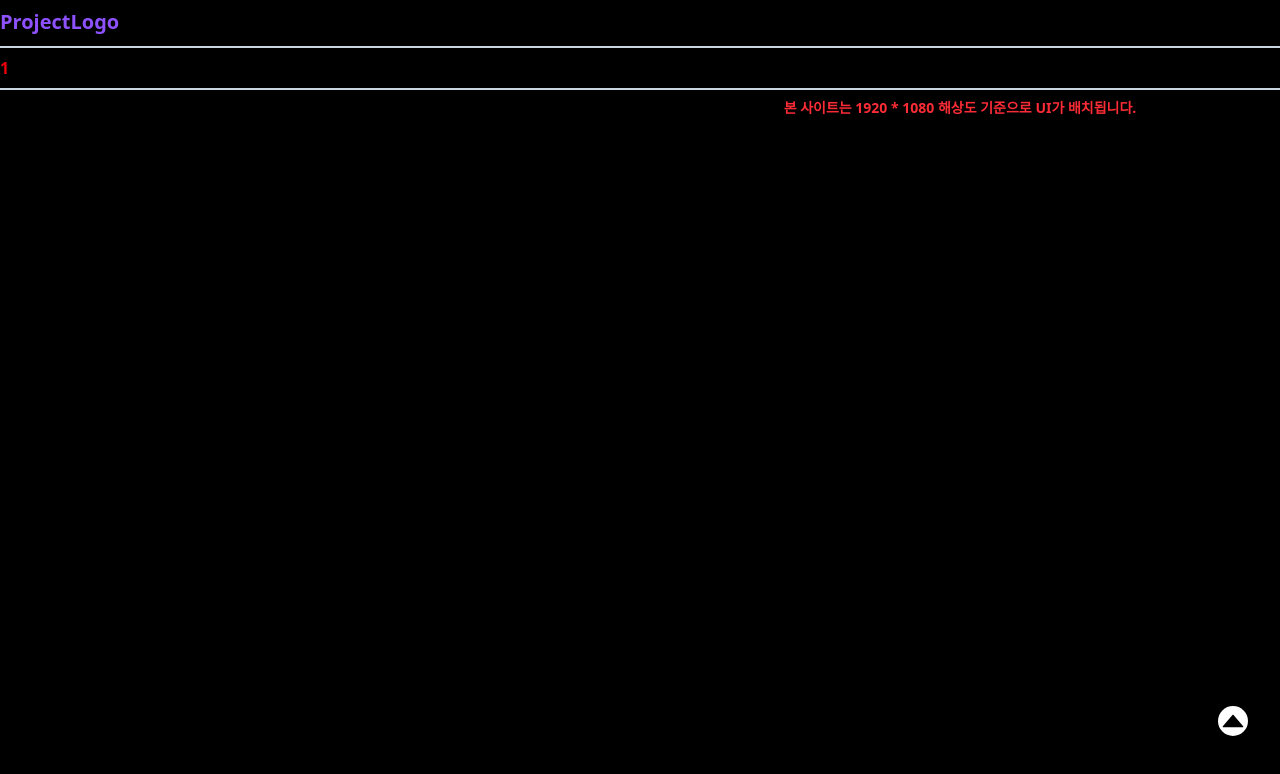
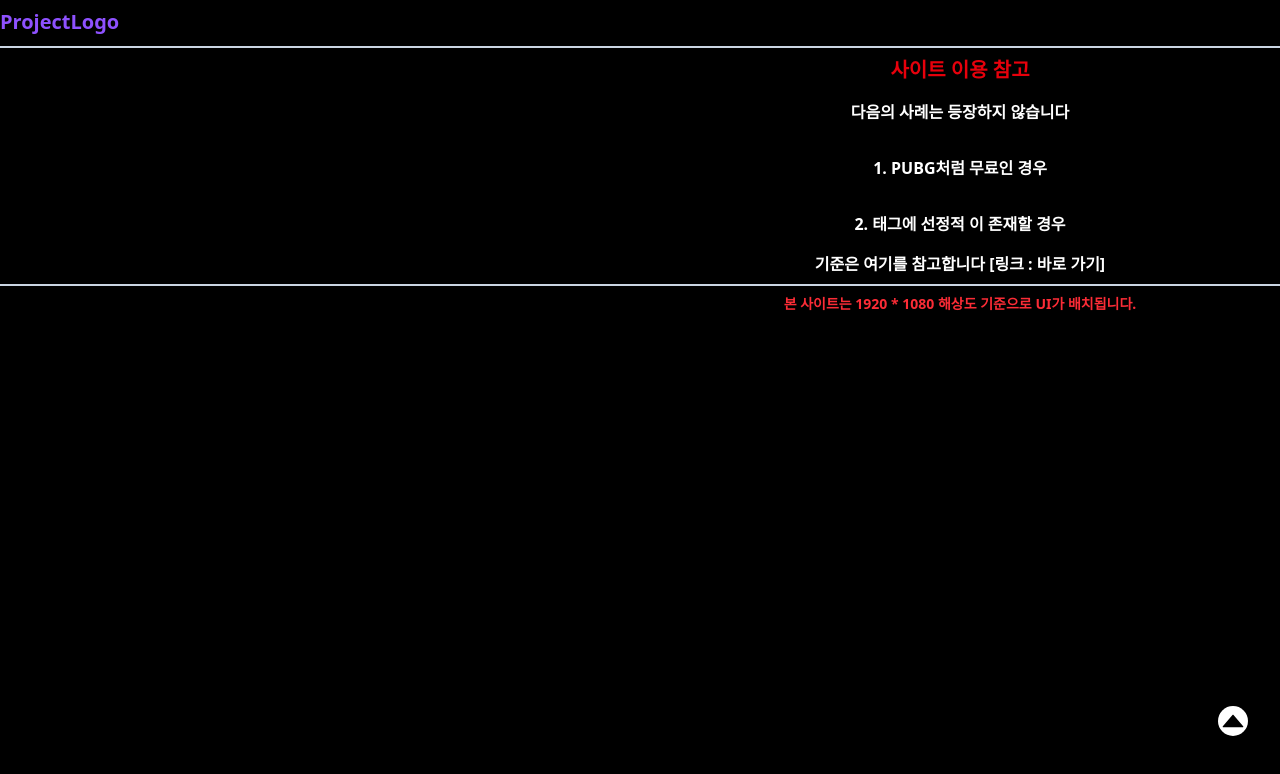
Before and after one commit to sangil94s/steamrader, a Next.js app: page /about in a window 1280 px wide. Shown: the top 774 px of the page. Built offline with nearby package versions, Linux system fonts and the light colour scheme.

Commit message:
[Modify] app/about/page.tsx 초안 수정

```diff
--- a/app/about/page.tsx
+++ b/app/about/page.tsx
@@ -1,8 +1,19 @@
+import Link from 'next/link';
 // 프로젝트 공지 관련 이미지 등 을 배치하는 목적
+
 export default function page() {
   return (
-    <>
-      <h1 className="text-red-600 font-bold">1</h1>
-    </>
+    <div className="w-full flex flex-col justify-center items-center">
+      <h1 className="text-red-600 text-xl font-bold">사이트 이용 참고</h1>
+
+      <p className="text-white font-bold py-4">다음의 사례는 등장하지 않습니다</p>
+
+      <p className="text-white font-bold py-4">1. PUBG처럼 무료인 경우</p>
+      <p className="text-white font-bold py-4">2. 태그에 선정적 이 존재할 경우</p>
+      <Link href="https://store.steampowered.com/charts/topselling/KR" target="_blank" className="text-white font-bold">
+        {' '}
+        기준은 여기를 참고합니다 [링크 : 바로 가기]
+      </Link>
+    </div>
   );
 }
--- a/components/Common/Footer.tsx
+++ b/components/Common/Footer.tsx
@@ -2,7 +2,9 @@ export default function Footer() {
   return (
     <>
       <footer className="w-full h-10 border-t-2 border-slate-300 mt-2">
-        <h4 className="text-red-500 text-sm text-center py-2 font-bold">본 사이트는 1920 * 1080 해상도 기준으로 UI가 배치됩니다.</h4>
+        <h4 className="text-red-500 text-sm text-center py-2 font-bold">
+          본 사이트는 1920 * 1080 해상도 기준으로 UI가 배치됩니다.
+        </h4>
       </footer>
     </>
   );
```
Also changed, not shown: components/Common/Header.tsx (+7 -3 lines), components/Common/Top.tsx (line endings or trailing spaces).
